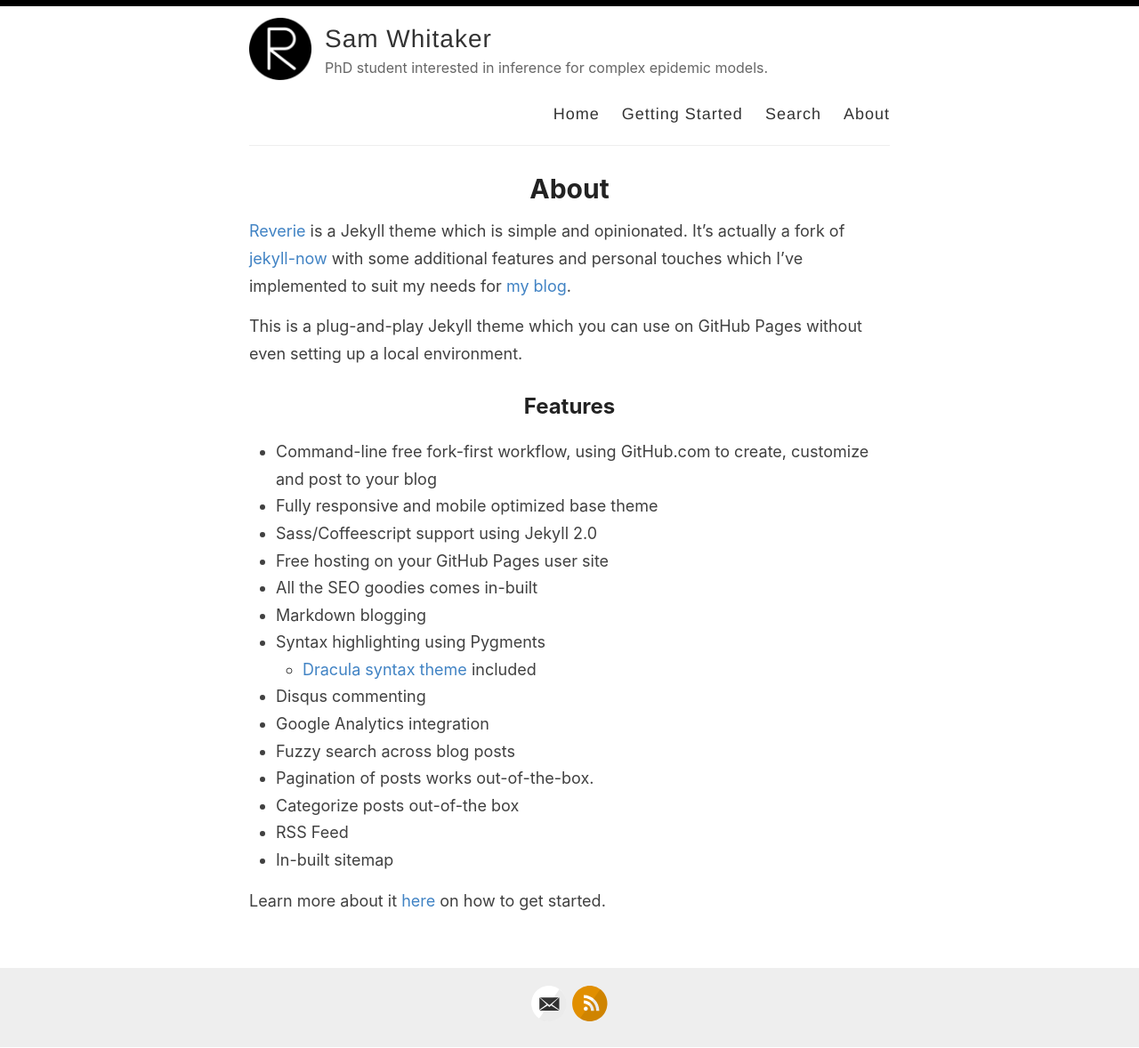
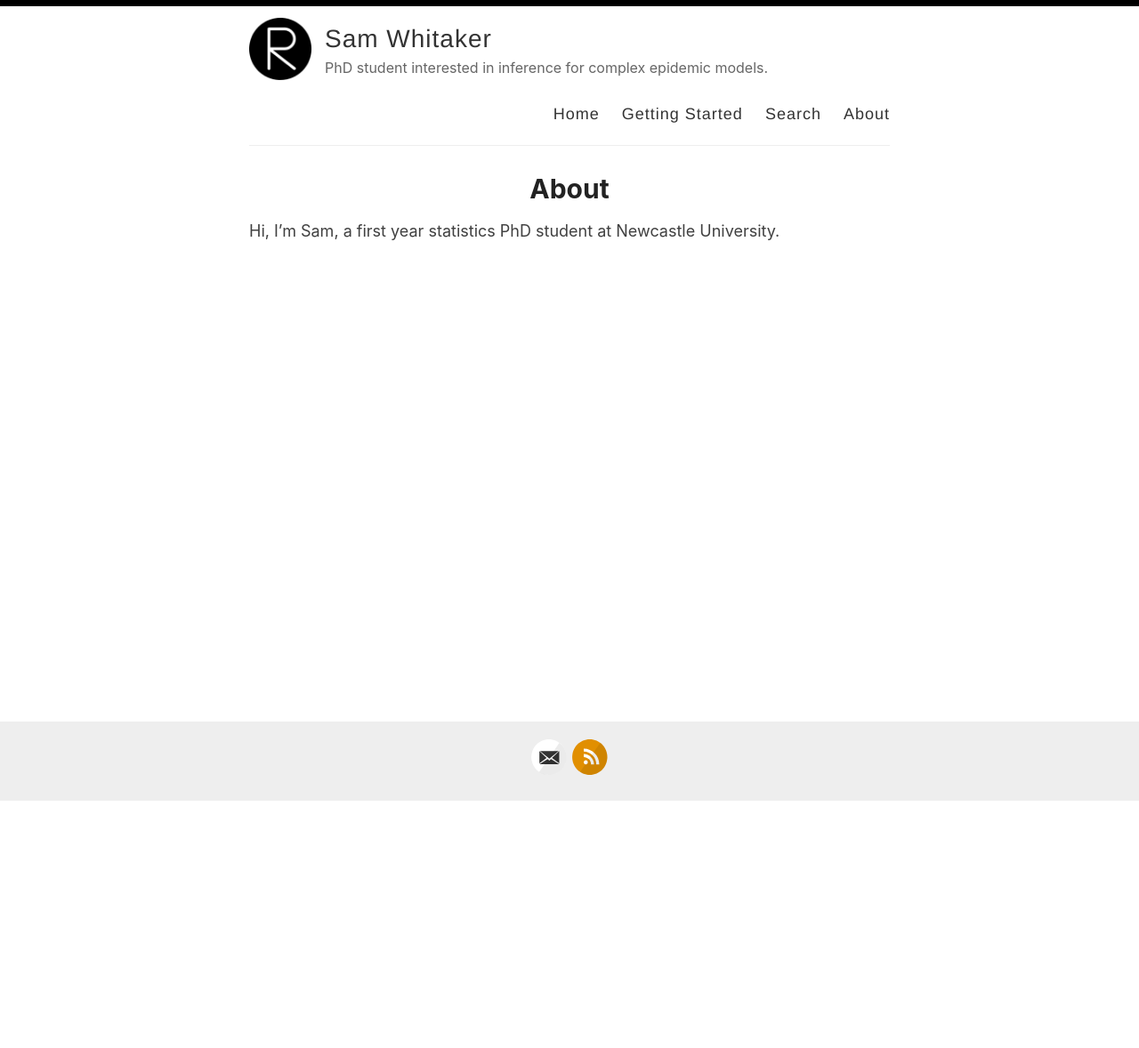
Before and after one commit to Sam-Whitaker/Sam-Whitaker.github.io, a Jekyll site: the page built from _pages/about.md, in a window 1280 px wide. Shown: the whole page at 89% size. Built offline with Jekyll 4.4.1, drawn with Linux system fonts in a browser that asks for light colours; after the commit the page ends 901 px from its top, so only the background shows below that.

Commit message:
Update about.md

```diff
--- a/_pages/about.md
+++ b/_pages/about.md
@@ -4,26 +4,4 @@
 permalink: /about/
 ---
 
-[Reverie](https://github.com/amitmerchant1990/reverie) is a Jekyll theme which is simple and opinionated. It's actually a fork of [jekyll-now](https://github.com/barryclark/jekyll-now) with some additional features and personal touches which I've implemented to suit my needs for [my blog](https://www.amitmerchant.com).
-
-This is a plug-and-play Jekyll theme which you can use on GitHub Pages without even setting up a local environment.
-
-## Features
-
-- Command-line free fork-first workflow, using GitHub.com to create, customize and post to your blog
-- Fully responsive and mobile optimized base theme
-- Sass/Coffeescript support using Jekyll 2.0
-- Free hosting on your GitHub Pages user site
-- All the SEO goodies comes in-built
-- Markdown blogging
-- Syntax highlighting using Pygments
-    - [Dracula syntax theme](https://draculatheme.com/) included
-- Disqus commenting
-- Google Analytics integration
-- Fuzzy search across blog posts
-- Pagination of posts works out-of-the-box.
-- Categorize posts out-of-the box
-- RSS Feed
-- In-built sitemap
-
-Learn more about it [here](https://github.com/amitmerchant1990/reverie) on how to get started.
+Hi, I'm Sam, a first year statistics PhD student at Newcastle University.
```
